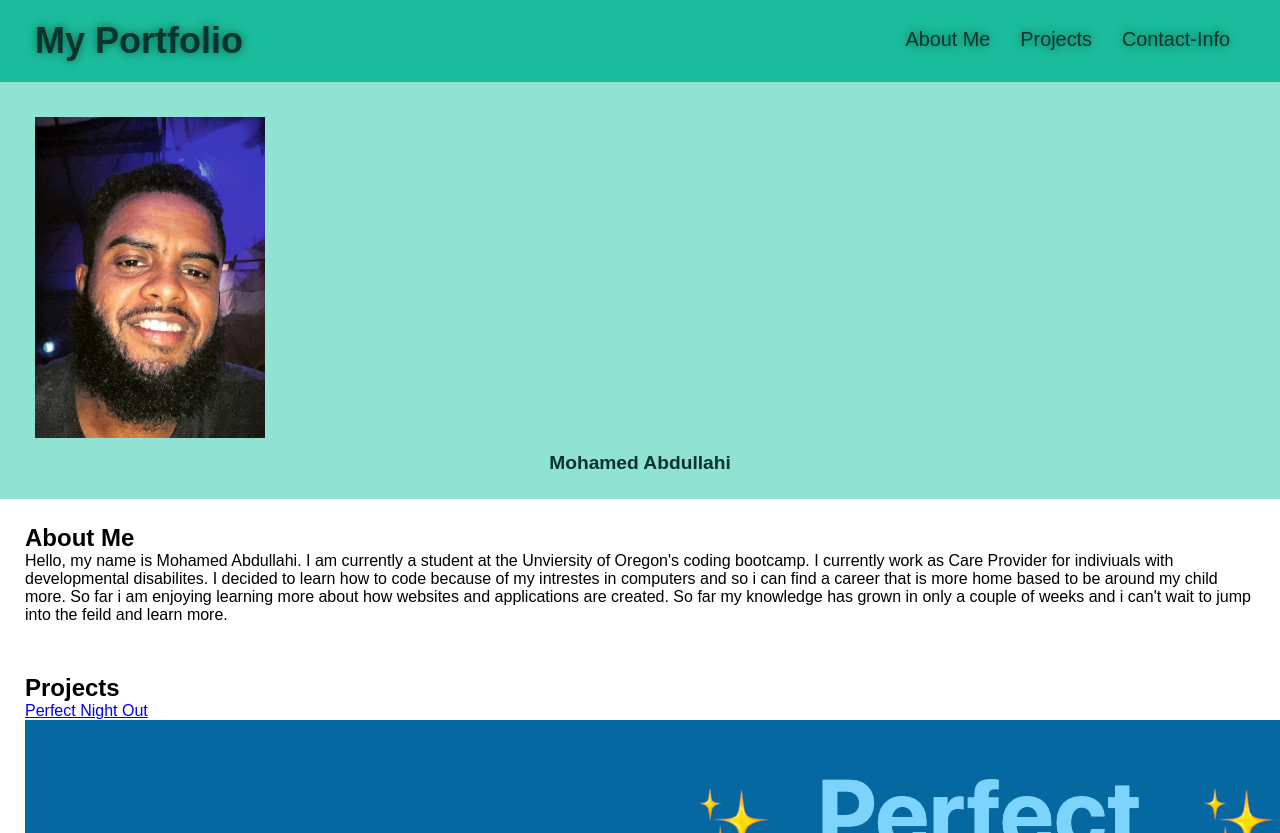
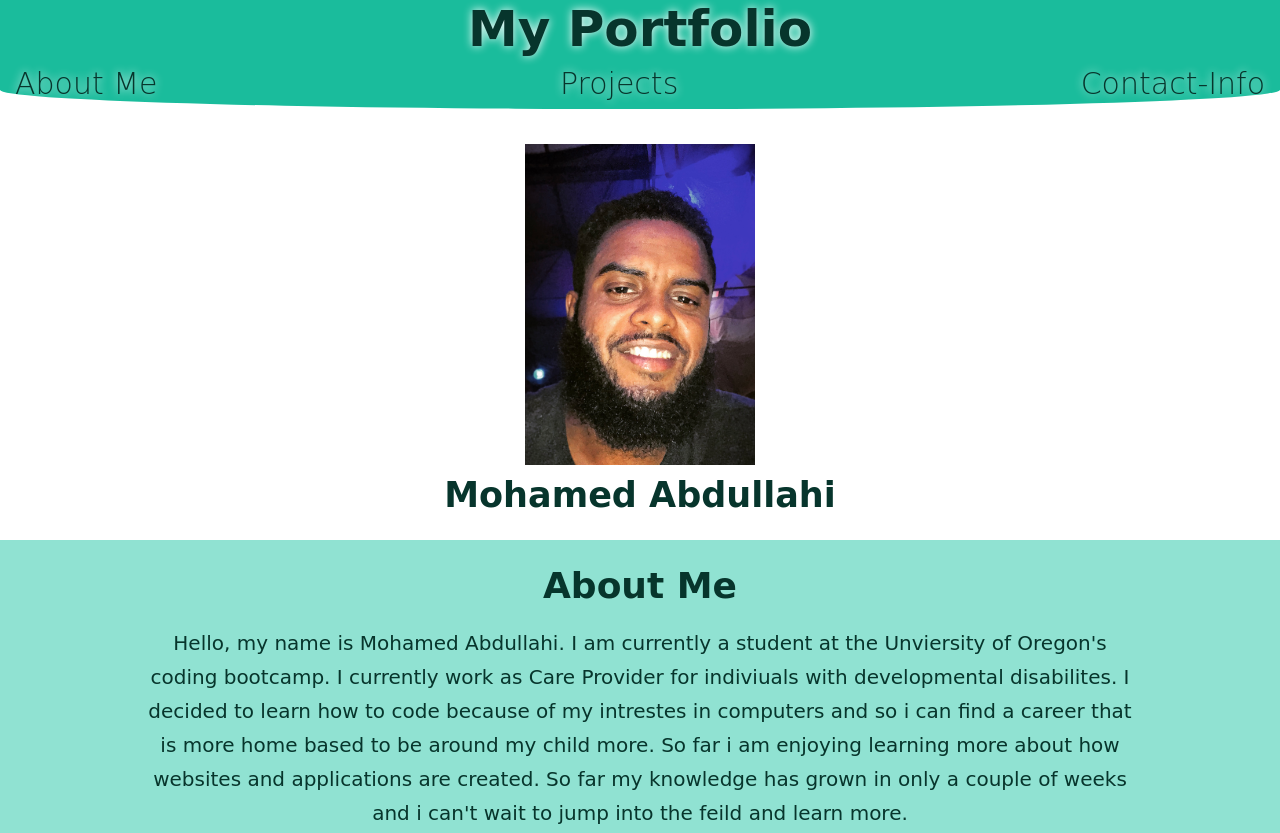
Before and after one commit to mo9399/Portfolio, a plain HTML site: page index.html in a window 1280 px wide. Shown: the top 833 px of the page. Drawn offline with Linux system fonts and the light colour scheme.

Commit message:
update header

```diff
--- a/assets/css/style.css
+++ b/assets/css/style.css
@@ -13,24 +13,30 @@
 
 
   body {
-    font-family:fantasy;
+    font-family:'dancing script', cursive;
+
   }
 
   /*header*/
   header {
-    padding: 20px 35px;
-    background-color: var(--tertiary-color);
-    display: flex;
-    justify-content: space-between;
-    flex-wrap: wrap;
+    text-align:center;
+    width:100%;
+    height:auto;
+    position:relative;
+    overflow:hidden;
+    border-radius: 0 0 85% 85% / 30%;
+    background-color: var(--tertiary-color)
   }
 
+
+
   header h1 {
+    font-family: 'dancing script', cursive;
     font-weight: bold;
-    font-size: 36px;
+    font-size: 50px;
     color: var(--primary-color);
     margin: 0;
-    text-shadow: 0 0 10px rgba(0, 0, 0, 0.5);
+    text-shadow: 0 0 10px rgb(255, 255, 255);
   }
 
   header a {
@@ -53,8 +59,8 @@
   header nav ul li a {
       padding: 10px 15px;
       font-weight: lighter;
-      font-size: 1.55vw;
-      text-shadow: 0 0 10px rgba(0, 0, 0, 0.5);
+      font-size: 30px;
+      text-shadow: 0 0 10px rgb(255, 255, 255);
   }
 
 header nav ul li a:hover {
@@ -76,17 +82,57 @@ section {
     justify-content: center;
     flex-wrap: wrap;
     align-items: center;
-    background-color: var(--secondary-color);
+
 }
 
 .hero-img img {
     max-width: 250px;
     padding: 10px;
+    display: block;
+    margin-left: auto;
+    margin-right: auto;
+    width: 50%;
+
+}
+
+
+div.hero-img {
+    display: block;
+    margin-left: auto;
+    margin-right: auto;
+    width: 50%;
 
 }
 
 .hero-info h2 {
     text-align: center;
     color:var(--primary-color) ;
-    font-size: larger;
-  }
+    font-size: 35px;
+    text-align: center;
+    text-shadow: 0 0 10px rgb(255, 255, 255);
+}
+
+/* section title */
+.section-title {
+    font-size: 36px;
+    color: var(--primary-color);
+    text-align: center;
+    margin: 0 auto 20px auto;
+    width: 50%;
+
+}
+
+/* about me*/
+.me p {
+    line-height: 1.7;
+    color: var(--primary-color);
+    width: 80%;
+    margin: 0 auto;
+    margin-bottom: 20px;
+    font-size: 20px;
+    text-align: center;
+}
+
+.me {
+    background-color: var(--secondary-color);
+}
--- a/index.html
+++ b/index.html
@@ -32,7 +32,7 @@
     <!--Hero-->
     <section class="hero">
         <div class="hero-img">
-            <img src="./assets/images/Portfolio photo.jpg" alt="HeadShot"/>
+            <img src="./assets/images/Portfolio photo.jpg" alt="HeadShot" class="center"/>
         </div>
 
         <div class="hero-info">
@@ -42,7 +42,7 @@
     <!--End Hero-->
 
     <!--About Me-->
-    <section id="about-me" class="Me">
+    <section id="about-me" class="me">
         <div class="flex-row">
             <h2 class="section-title">About Me</h2>
         </div>
```
